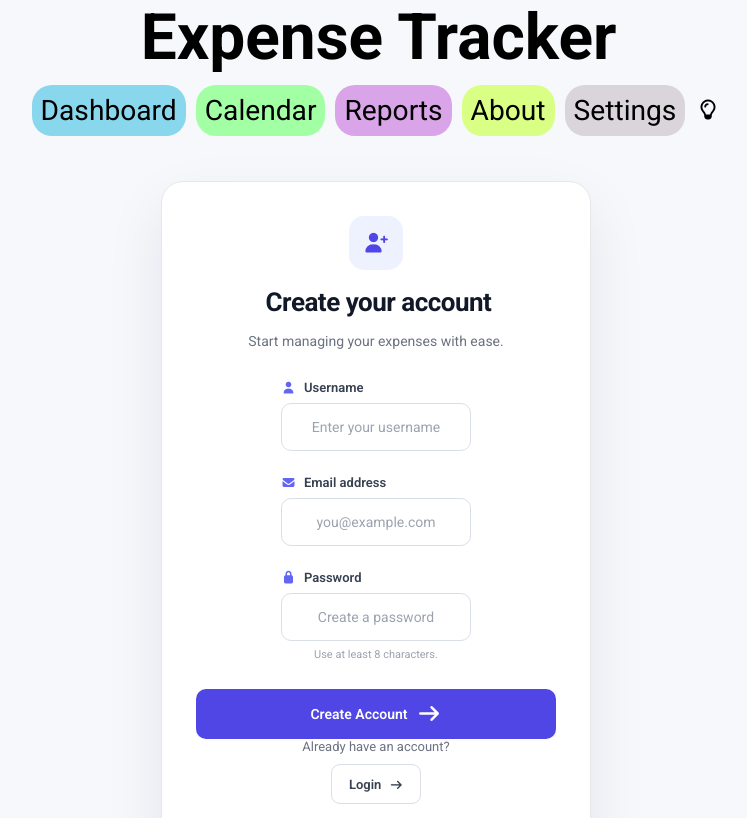
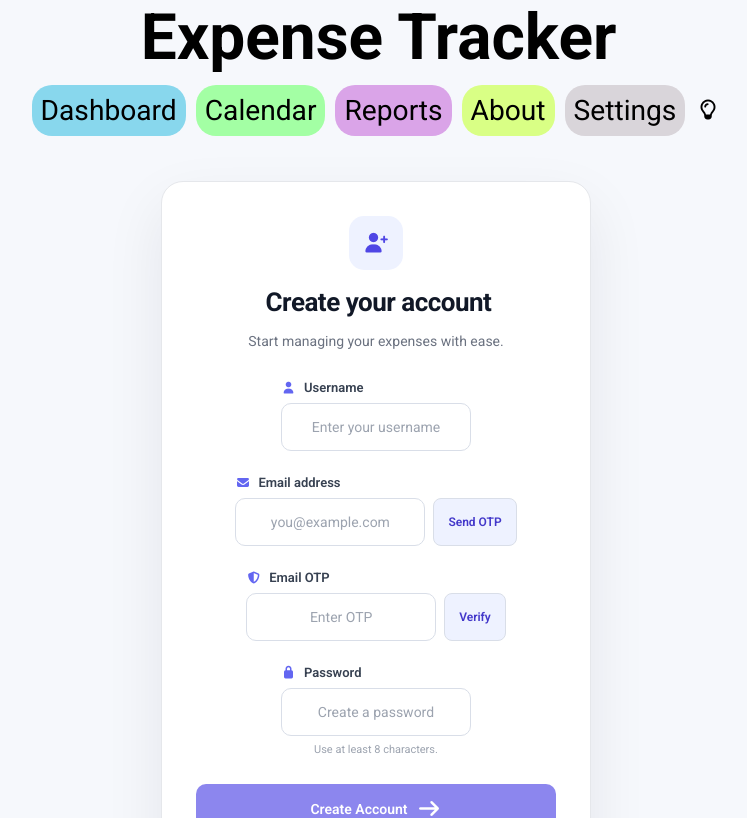
Before and after one commit to shivenhanda/ExpenseTracker, a React (Create React App) app in the folder frontend/: page / in a window 1280 px wide. Shown: the top 818 px of the page, without its empty margins (264-1011 px from the left). Built offline with nearby package versions, Linux system fonts and the light colour scheme; no server answers.

Commit message:
add:frontend otp verification

```diff
--- a/frontend/src/Home.js
+++ b/frontend/src/Home.js
@@ -1,4 +1,4 @@
-import { useActionState, useContext, useState } from 'react'
+import { useActionState, useContext, useEffect, useState } from 'react'
 import style from './Home.module.css'
 import HandleTransaction from './HandleTransaction'
 import { Link } from 'react-router-dom'
@@ -85,6 +85,122 @@ export default function Home({ activation, setActivation, mode }) {
 
 
 function SignUpUser({ action, pending, data, setActivation, mode }) {
+    const [email, setEmail] = useState("");
+    const [otp, setOtp] = useState("");
+    const [isVerify, setIsVerify] = useState(false);
+    const [otpPending, setOtpPending] = useState(false);
+    const [verifyPending, setVerifyPending] = useState(false);
+    const [otpMessage, setOtpMessage] = useState("");
+    const [otpError, setOtpError] = useState("");
+    const [resendSeconds, setResendSeconds] = useState(0);
+
+    useEffect(() => {
+        if (resendSeconds <= 0) return;
+
+        const timer = setTimeout(() => {
+            setResendSeconds((seconds) => seconds - 1);
+        }, 1000);
+
+        return () => clearTimeout(timer);
+    }, [resendSeconds]);
+    const API_URL = "https://expense-tracker-two-eta-98.vercel.app";
+
+
+    const handleSendOtp = async () => {
+        if (!email.trim()) {
+            setOtpError("Please enter your email address.");
+            return;
+        }
+
+        if (otpPending || resendSeconds > 0 || isVerify) {
+            return;
+        }
+
+        setOtpPending(true);
+        setOtpError("");
+        setOtpMessage("");
+
+        try {
+            const response = await fetch(`${API_URL}/sendotp`, {
+                method: "POST",
+                headers: {
+                    "Content-Type": "application/json",
+                },
+                body: JSON.stringify({
+                    email: email.trim().toLowerCase(),
+                }),
+            });
+
+            const result = await response.json();
+
+            if (!response.ok) {
+                throw new Error(result.message || "Failed to send OTP.");
+            }
+
+            setOtpMessage(result.message || "OTP sent successfully.");
+            setResendSeconds(60);
+        } catch (error) {
+            setOtpError(error.message || "Unable to send OTP.");
+        } finally {
+            setOtpPending(false);
+        }
+    };
+
+
+    const handleVerifyOtp = async () => {
+        if (!otp.trim()) {
+            setOtpError("Please enter the OTP.");
+            return;
+        }
+
+        setVerifyPending(true);
+        setOtpError("");
+        setOtpMessage("");
+        setIsVerify(false);
+
+        try {
+            const response = await fetch(`${API_URL}/verifyotp`, {
+                method: "POST",
+                headers: {
+                    "Content-Type": "application/json",
+                },
+                body: JSON.stringify({
+                    email: email.trim(),
+                    otp: otp.trim(),
+                }),
+            });
+
+            const result = await response.json();
+
+            if (!response.ok) {
+                throw new Error(result.message || "Invalid OTP.");
+            }
+
+            setIsVerify(true);
+            setOtpMessage(result.message || "Email verified successfully.");
+        } catch (error) {
+            setIsVerify(false);
+            setOtpError(error.message || "OTP verification failed.");
+        } finally {
+            setVerifyPending(false);
+        }
+    };
+
+    const handleEmailChange = (event) => {
+        setEmail(event.target.value);
+        setIsVerify(false);
+        setOtp("");
+        setOtpMessage("");
+        setOtpError("");
+    };
+
+    const handleSubmit = (event) => {
+        if (!isVerify) {
+            event.preventDefault();
+            setOtpError("Please verify your email before signing up.");
+        }
+    };
+
     return (
         <>
             <div className={style.header}>
@@ -99,11 +215,18 @@ function SignUpUser({ action, pending, data, setActivation, mode }) {
                 </p>
             </div>
 
-            <form action={action} style={{display:"flex",flexDirection:"column",gap:"5px"}}>
-
+            <form
+                action={action}
+                onSubmit={handleSubmit}
+                style={{
+                    display: "flex",
+                    flexDirection: "column",
+                    gap: "5px",
+                }}
+            >
                 <div className={style.row}>
                     <label htmlFor="user">
-                        <i className='fa-solid fa-user'></i>
+                        <i className="fa-solid fa-user"></i>
                         Username
                     </label>
 
@@ -113,25 +236,82 @@ function SignUpUser({ action, pending, data, setActivation, mode }) {
                         name="user"
                         id="user"
                         placeholder="Enter your username"
-                        autoComplete='off'
+                        autoComplete="username"
                         required
                     />
                 </div>
 
                 <div className={style.row}>
                     <label htmlFor="email">
-                        <i className='fa-solid fa-envelope'></i>
+                        <i className="fa-solid fa-envelope"></i>
                         Email address
                     </label>
 
+                    <div className={style.otpRow}>
                         <input
                             className={`${style.input} ${mode === "dark" ? style.dinput : ""}`}
                             type="email"
                             name="email"
                             id="email"
                             placeholder="you@example.com"
+                            value={email}
+                            onChange={handleEmailChange}
+                            autoComplete="email"
                             required
                         />
+
+
+                        <button
+                            type="button"
+                            className={`${style.otpButton} ${mode === "dark" ? style.dButton : ""}`}
+                            onClick={handleSendOtp}
+                            disabled={otpPending || verifyPending || isVerify || resendSeconds > 0}
+                        >
+                            {otpPending
+                                ? "Sending..."
+                                : resendSeconds > 0 ? `Resend in ${resendSeconds}s`
+                                    : "Send OTP"}
+                        </button>
+                    </div>
+                </div>
+
+                <div className={style.row}>
+                    <label htmlFor="otp">
+                        <i className="fa-solid fa-shield-halved"></i>
+                        Email OTP
+                    </label>
+
+                    <div className={style.otpRow}>
+                        <input
+                            className={`${style.input} ${mode === "dark" ? style.dinput : ""}`}
+                            type="text"
+                            id="otp"
+                            placeholder="Enter OTP"
+                            value={otp}
+                            onChange={(event) => {
+                                setOtp(event.target.value);
+                                setOtpError("");
+                            }}
+                            inputMode="numeric"
+                            autoComplete="one-time-code"
+                        />
+
+                        <button
+                            type="button"
+                            className={`${style.otpButton} ${mode === "dark" ? style.dButton : ""}`}
+                            onClick={handleVerifyOtp}
+                            disabled={verifyPending || otpPending || isVerify}
+                        >
+                            {verifyPending ? "Verifying..." : "Verify"}
+                        </button>
+                    </div>
+
+                    {isVerify && (
+                        <span className={style.success}>
+                            <i className="fa-solid fa-circle-check"></i>
+                            Email verified successfully
+                        </span>
+                    )}
                 </div>
 
                 <div className={style.row}>
@@ -146,7 +326,7 @@ function SignUpUser({ action, pending, data, setActivation, mode }) {
                         name="password"
                         id="password"
                         placeholder="Create a password"
-                        autoComplete='password'
+                        autoComplete="new-password"
                         minLength={8}
                         required
                     />
@@ -156,9 +336,20 @@ function SignUpUser({ action, pending, data, setActivation, mode }) {
                     </span>
                 </div>
 
+                {otpError && (
+                    <p className={style.error}>{otpError}</p>
+                )}
+
+                {otpMessage && !otpError && (
+                    <p className={isVerify ? style.success : style.hint}>
+                        {otpMessage}
+                    </p>
+                )}
+
                 <button
+                    type="submit"
                     className={`${style.primaryButton} ${mode === "dark" ? style.dbutton : ""}`}
-                    disabled={pending}
+                    disabled={pending || !isVerify}
                 >
                     {pending ? (
                         <>
@@ -173,14 +364,14 @@ function SignUpUser({ action, pending, data, setActivation, mode }) {
                     )}
                 </button>
 
-                {data?.success === false &&
+                {data?.success === false && (
                     <p className={style.error}>{data.message}</p>
+                )}
+            </form>
+        </>
+    );
 }
 
-            </form>
-        </>
-    )
-}
 
 
 function LoginUser({ loginaction, loginpending, logindata, setActivation, mode }) {
@@ -198,7 +389,7 @@ function LoginUser({ loginaction, loginpending, logindata, setActivation, mode }
                 </p>
             </div>
 
-            <form action={loginaction} style={{display:"flex",flexDirection:"column",gap:"5px"}}>
+            <form action={loginaction} style={{ display: "flex", flexDirection: "column", gap: "5px" }}>
 
                 <div className={style.row}>
                     <label htmlFor="user">
--- a/frontend/src/Home.module.css
+++ b/frontend/src/Home.module.css
@@ -329,6 +329,60 @@
     border-color: #1f2937;
 }
 
+.otpRow {
+    display: flex;
+    align-items: stretch;
+    gap: 8px;
+    width: 100%;
+}
+
+.otpRow .input {
+    flex: 1;
+    min-width: 0;
+}
+
+.success {
+    display: block;
+    color: #16a34a;
+    font-size: 13px;
+    font-weight: 600;
+    margin-top: 8px;
+}
+
+.dcontainer .success {
+    color: #4ade80;
+}
+.otpButton {
+    flex-shrink: 0;
+    padding: 0 14px;
+    border: 1px solid #d9dee8;
+    border-radius: 8px;
+    background: #eef2ff;
+    color: #4338ca;
+    cursor: pointer;
+    font-weight: 600;
+    font-size: 12px;
+    transition: 0.2s ease;
+}
+
+.otpButton:hover:not(:disabled) {
+    background: #e0e7ff;
+}
+
+.otpButton:disabled {
+    opacity: 0.6;
+    cursor: not-allowed;
+}
+
+.dcontainer .otpButton {
+    background: #1e293b;
+    border-color: #374151;
+    color: #c7d2fe;
+}
+
+.dcontainer .otpButton:hover:not(:disabled) {
+    background: #334155;
+}
 @media (max-width: 520px) {
 
     .main {
```
Lines whose indentation alone changed are shown as unchanged.
